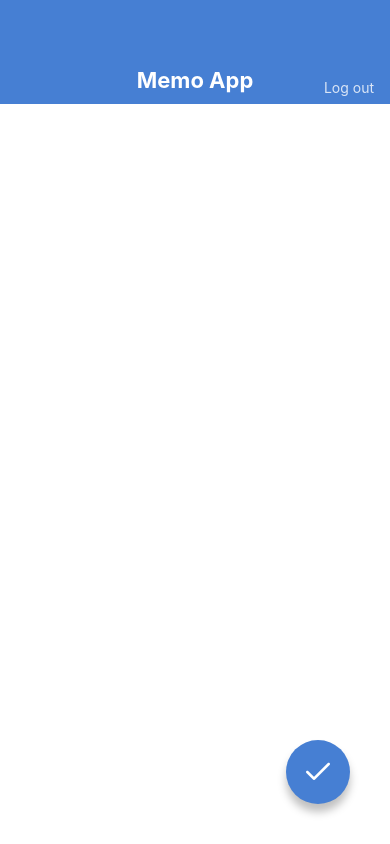
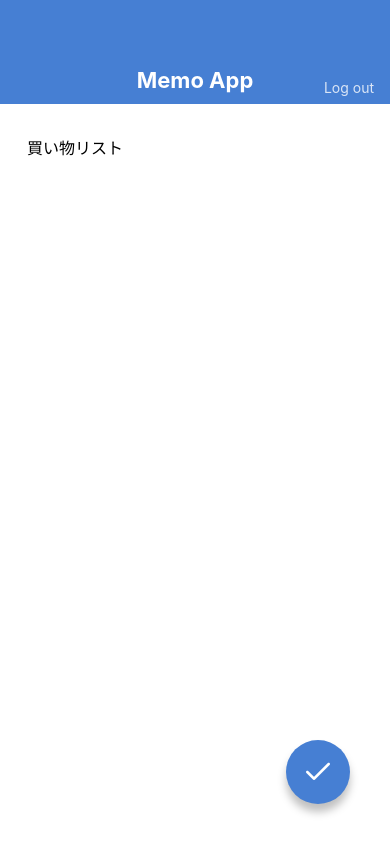
Before and after one commit to Mitsukiooka/Memoapp, a React Native app: screen / in a window 390 px wide. Built offline with nearby package versions, Linux system fonts and the light colour scheme.

Commit message:
replace keyboardavoidingview

```diff
--- a/App.js
+++ b/App.js
@@ -2,14 +2,14 @@
 
 // import MemoListScreen from './src/screens/MemoListScreen.jsx';
 // import MemoDetailScreen from './src/screens/MemoDetailScreen.jsx';
-// import MemoEditScreen from './src/screens/MemoEditScreen.jsx';
+import MemoEditScreen from './src/screens/MemoEditScreen.jsx';
 import MemoCreateScreen from './src/screens/MemoCreateScreen.jsx';
 
 export default function App() {
   return (
     // <MemoListScreen />
     // <MemoDetailScreen />
-    // <MemoEditScreen />
-    <MemoCreateScreen />
+    <MemoEditScreen />
+    // <MemoCreateScreen />
   );
 }
--- /dev/null
+++ b/src/components/KeyboardSafeView.jsx
@@ -0,0 +1,73 @@
+import React, { useRef, useState, useEffect } from 'react';
+import {
+  Keyboard, Dimensions, Animated, ViewPropTypes,
+} from 'react-native';
+import { node } from 'prop-types';
+
+export default function KeyboardSafeView({ children, style }) {
+  const initialViewHeight = useRef(null);
+  const animatedViewHeight = useRef(null);
+  const [viewHeight, setViewHeight] = useState(null);
+
+  useEffect(() => {
+    Keyboard.addListener('keyboardDidShow', handleShow);
+    Keyboard.addListener('keyboardDidHide', handleHide);
+    return () => {
+      Keyboard.removeListener('keyboardDidShow', handleShow);
+      Keyboard.removeListener('keyboardDidHide', handleHide);
+    };
+  }, []);
+
+  useEffect(() => {
+    if ([initialViewHeight, animatedViewHeight, viewHeight].some((val) => val === null)) { return; }
+    // height is not supported with useNativeDriver: true
+    // https://github.com/react-native-community/react-native-modal/issues/163
+    if (viewHeight === initialViewHeight.current) {
+      Animated.timing(animatedViewHeight.current,
+        { toValue: initialViewHeight.current, duration: 300, useNativeDriver: false }).start();
+    } else {
+      Animated.timing(animatedViewHeight.current,
+        { toValue: viewHeight, duration: 300, useNativeDriver: false }).start();
+    }
+  }, [viewHeight]);
+
+  const handleShow = ({ endCoordinates }) => {
+    if (endCoordinates.height && initialViewHeight.current) {
+      const keyboardHeight = Dimensions.get('window').height - endCoordinates.screenY;
+      setViewHeight(initialViewHeight.current - keyboardHeight);
+    }
+  };
+
+  const handleHide = () => {
+    setViewHeight(initialViewHeight.current);
+  };
+
+  const handleLayout = ({ nativeEvent }) => {
+    if (!initialViewHeight.current) {
+      const { height } = nativeEvent.layout;
+      // keep viewHeight as null not to trigger useEffect on mounting.
+      // Don't do this: setViewHeight(height);
+      initialViewHeight.current = height;
+      animatedViewHeight.current = new Animated.Value(height);
+    }
+  };
+
+  const animatedStyle = viewHeight ? {
+    height: animatedViewHeight.current,
+    flex: 0,
+  } : {};
+  return (
+    <Animated.View style={[style, animatedStyle]} onLayout={handleLayout}>
+      {children}
+    </Animated.View>
+  );
+}
+
+KeyboardSafeView.propTypes = {
+  children: node.isRequired,
+  style: ViewPropTypes.style,
+};
+
+KeyboardSafeView.defaultProps = {
+  style: null,
+};
--- a/src/screens/MemoCreateScreen.jsx
+++ b/src/screens/MemoCreateScreen.jsx
@@ -1,20 +1,21 @@
 import React from 'react';
 import {
-  View, TextInput, StyleSheet, KeyboardAvoidingView,
+  View, TextInput, StyleSheet,
 } from 'react-native';
 
 import AppBar from '../components/AppBar.jsx';
 import CircleButton from '../components/CircleButton.jsx';
+import KeyboardSafeView from '../components/KeyboardSafeView.jsx';
 
 export default function MemoCreateScreen() {
   return (
-    <KeyboardAvoidingView style={styles.container} behavior='height'>
+    <KeyboardSafeView style={styles.container} >
       <AppBar />
       <View style={styles.inputContainer}>
-        <TextInput value="" multiline style={styles.input}/>
+        <TextInput value="" multiline style={styles.input} />
       </View>
       <CircleButton name='check' />
-    </KeyboardAvoidingView>
+    </KeyboardSafeView>
   );
 };
 
--- a/src/screens/MemoEditScreen.jsx
+++ b/src/screens/MemoEditScreen.jsx
@@ -1,20 +1,21 @@
 import React from 'react';
 import {
-  View, TextInput, StyleSheet, KeyboardAvoidingView,
+  View, TextInput, StyleSheet,
 } from 'react-native';
 
 import AppBar from '../components/AppBar.jsx';
 import CircleButton from '../components/CircleButton.jsx';
+import KeyboardSafeView from '../components/KeyboardSafeView.jsx';
 
 export default function MemoEditScreen() {
   return (
-    <KeyboardAvoidingView style={styles.container} behavior='height'>
+    <KeyboardSafeView style={styles.container} >
       <AppBar />
       <View style={styles.inputContainer}>
         <TextInput value="買い物リスト" multiline style={styles.input}/>
       </View>
       <CircleButton name='check' />
-    </KeyboardAvoidingView>
+    </KeyboardSafeView>
   );
 };
 
```
